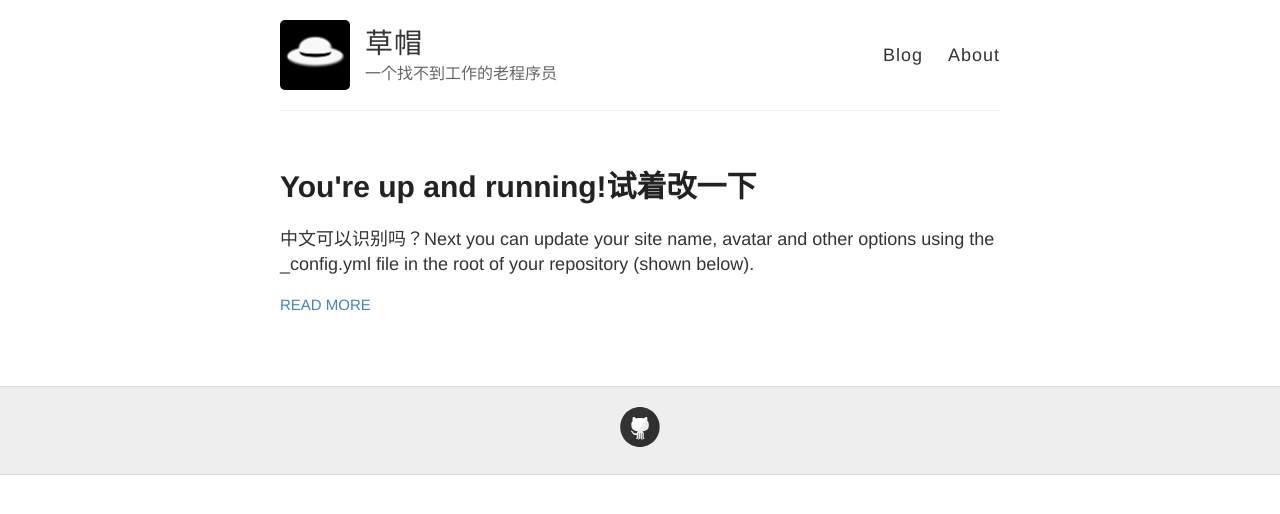
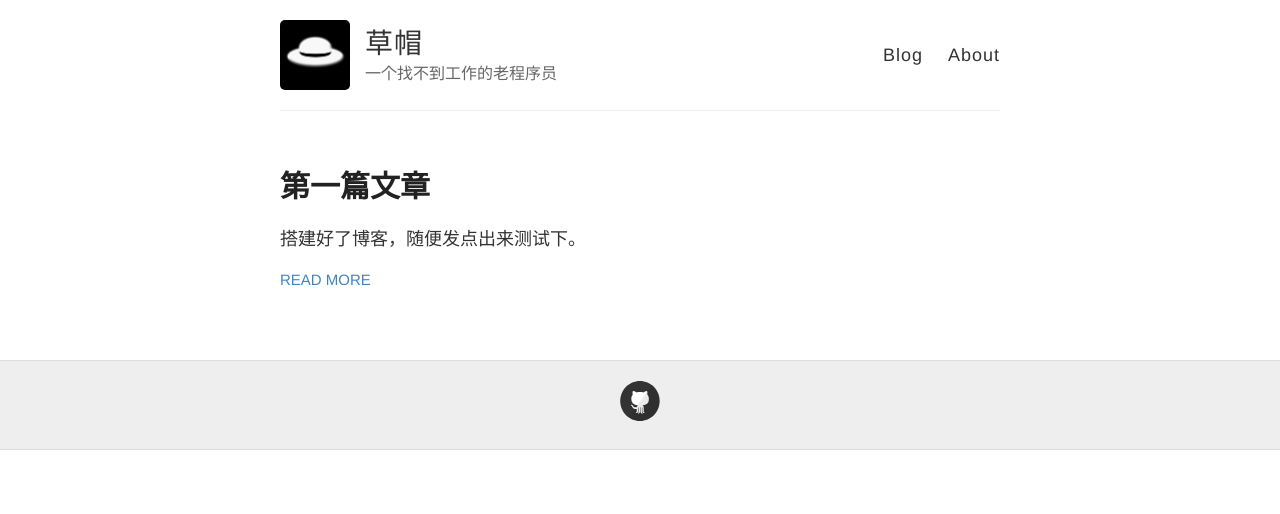
Before and after one commit to qaz2883383/qaz2883383.github.io, a Jekyll site: the page built from index.html, in a window 1280 px wide. Shown: the top 514 px of the page. Built offline with Jekyll 4.4.1, drawn with Linux system fonts in a browser that asks for light colours.

Commit message:
firstblog

```diff
--- a/_posts/2014-3-3-Hello-World.md
+++ /dev/null
@@ -1,10 +0,0 @@
----
-layout: post
-title: You're up and running!试着改一下
----
-
-中文可以识别吗？Next you can update your site name, avatar and other options using the _config.yml file in the root of your repository (shown below).
-
-![_config.yml]({{ site.baseurl }}/images/config.png)
-
-The easiest way to make your first post is to edit this one. Go into /_posts/ and update the Hello World markdown file. For more instructions head over to the [Jekyll Now repository](https://github.com/barryclark/jekyll-now) on GitHub.
--- /dev/null
+++ b/_posts/2020-3-8-FirstBlog.md
@@ -0,0 +1,9 @@
+---
+layout: post
+title: 第一篇文章
+categories: [blog, 心情]
+---
+
+搭建好了博客，随便发点出来测试下。
+
+希望能坚持下来，每天看点东西，再写点东西。
```
Also changed, not shown: about.md (+6 -2 lines).
